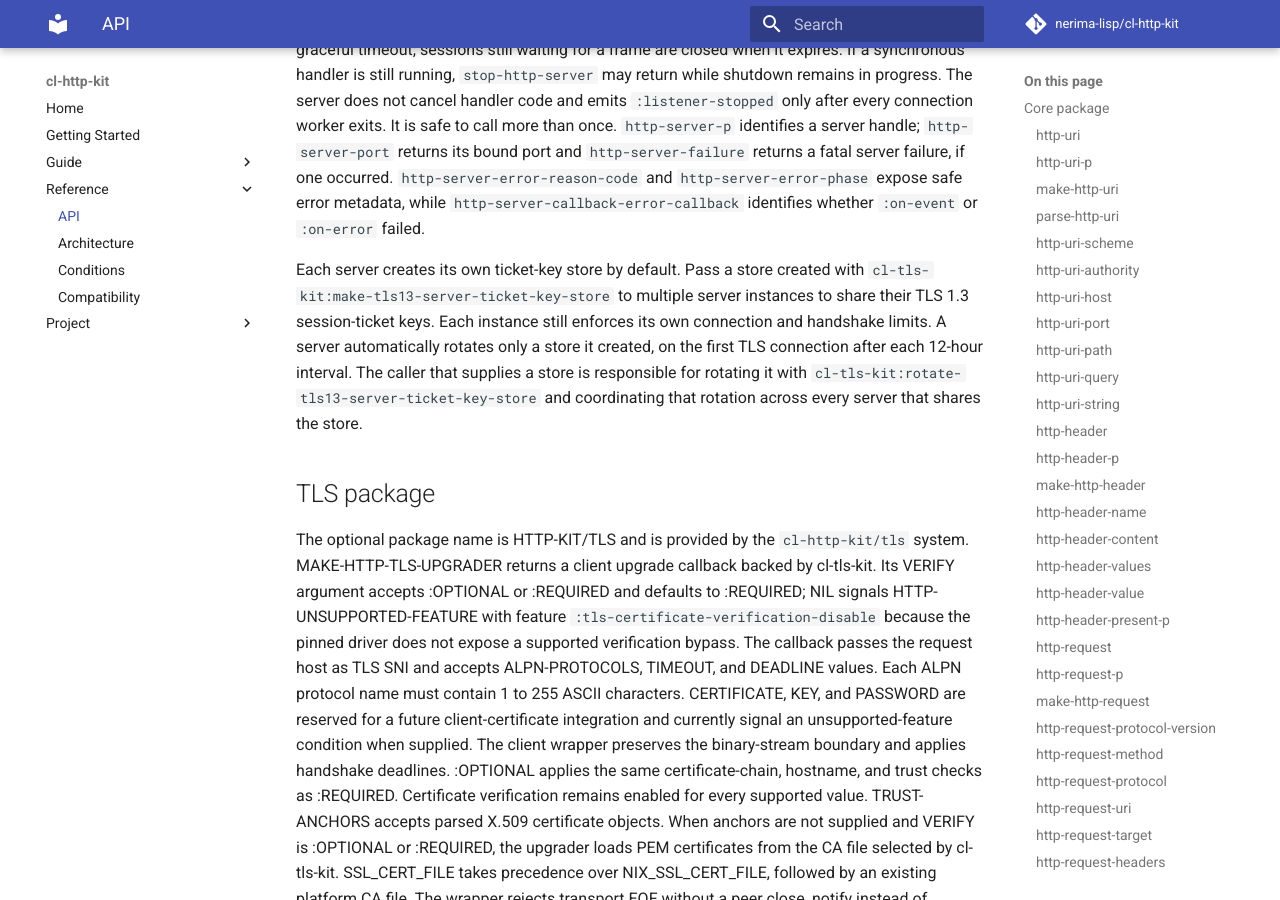
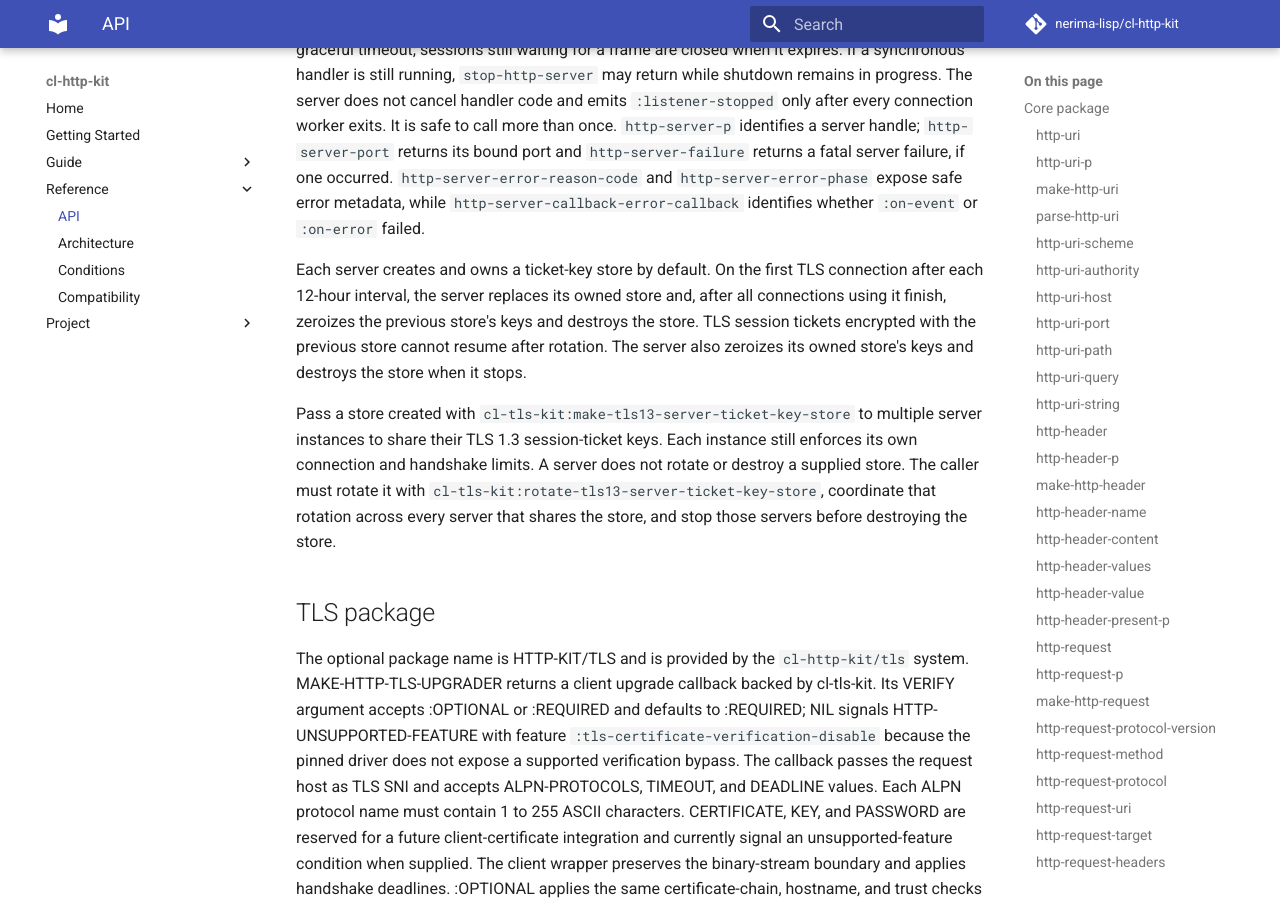
Before and after one commit to nerima-lisp/cl-http-kit, an MkDocs documentation site: the page built from docs/src/reference/api.md, in a window 1280 px wide and 900 px high, scrolled down 22463 px. Built offline with MkDocs 1.6.1 and Material for MkDocs 9.7.7, drawn with Linux system fonts in a browser that asks for light colours; comment, search, counter and statistics services are not loaded.

Commit message:
fix(server): zeroize owned TLS ticket stores

```diff
--- a/docs/src/reference/api.md
+++ b/docs/src/reference/api.md
@@ -997,14 +997,20 @@ and `http-server-error-phase` expose safe error metadata, while
 `http-server-callback-error-callback` identifies whether `:on-event` or
 `:on-error` failed.
 
-Each server creates its own ticket-key store by default. Pass a store created
-with `cl-tls-kit:make-tls13-server-ticket-key-store` to multiple server
-instances to share their TLS 1.3 session-ticket keys. Each instance still
-enforces its own connection and handshake limits. A server automatically
-rotates only a store it created, on the first TLS connection after each
-12-hour interval. The caller that supplies a store is responsible for rotating
-it with `cl-tls-kit:rotate-tls13-server-ticket-key-store` and coordinating
-that rotation across every server that shares the store.
+Each server creates and owns a ticket-key store by default. On the first TLS
+connection after each 12-hour interval, the server replaces its owned store
+and, after all connections using it finish, zeroizes the previous store's keys
+and destroys the store. TLS session tickets encrypted with the previous store
+cannot resume after rotation. The server also zeroizes its owned store's keys
+and destroys the store when it stops.
+
+Pass a store created with `cl-tls-kit:make-tls13-server-ticket-key-store` to
+multiple server instances to share their TLS 1.3 session-ticket keys. Each
+instance still enforces its own connection and handshake limits. A server does
+not rotate or destroy a supplied store. The caller must rotate it with
+`cl-tls-kit:rotate-tls13-server-ticket-key-store`, coordinate that rotation
+across every server that shares the store, and stop those servers before
+destroying the store.
 
 ## TLS package
 
```
Also changed, not shown: 2 other files.
